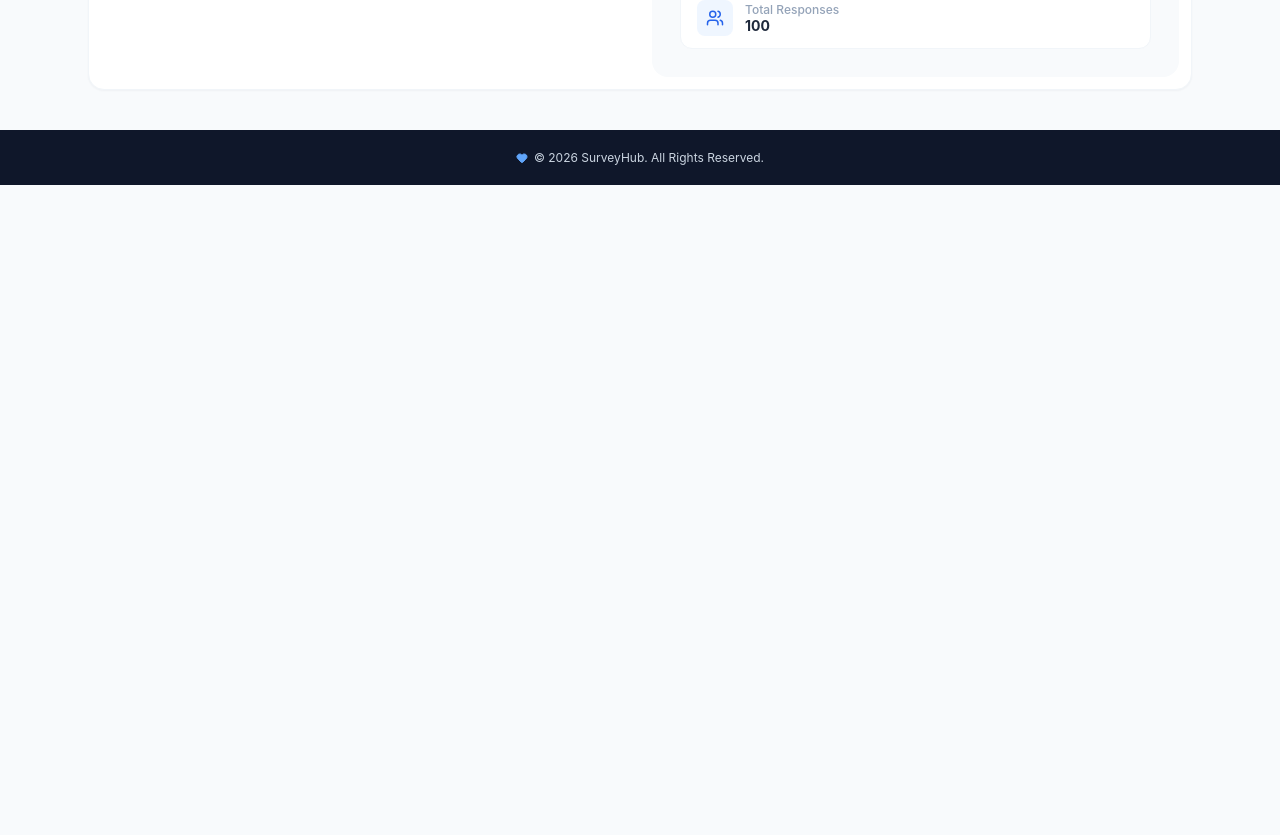
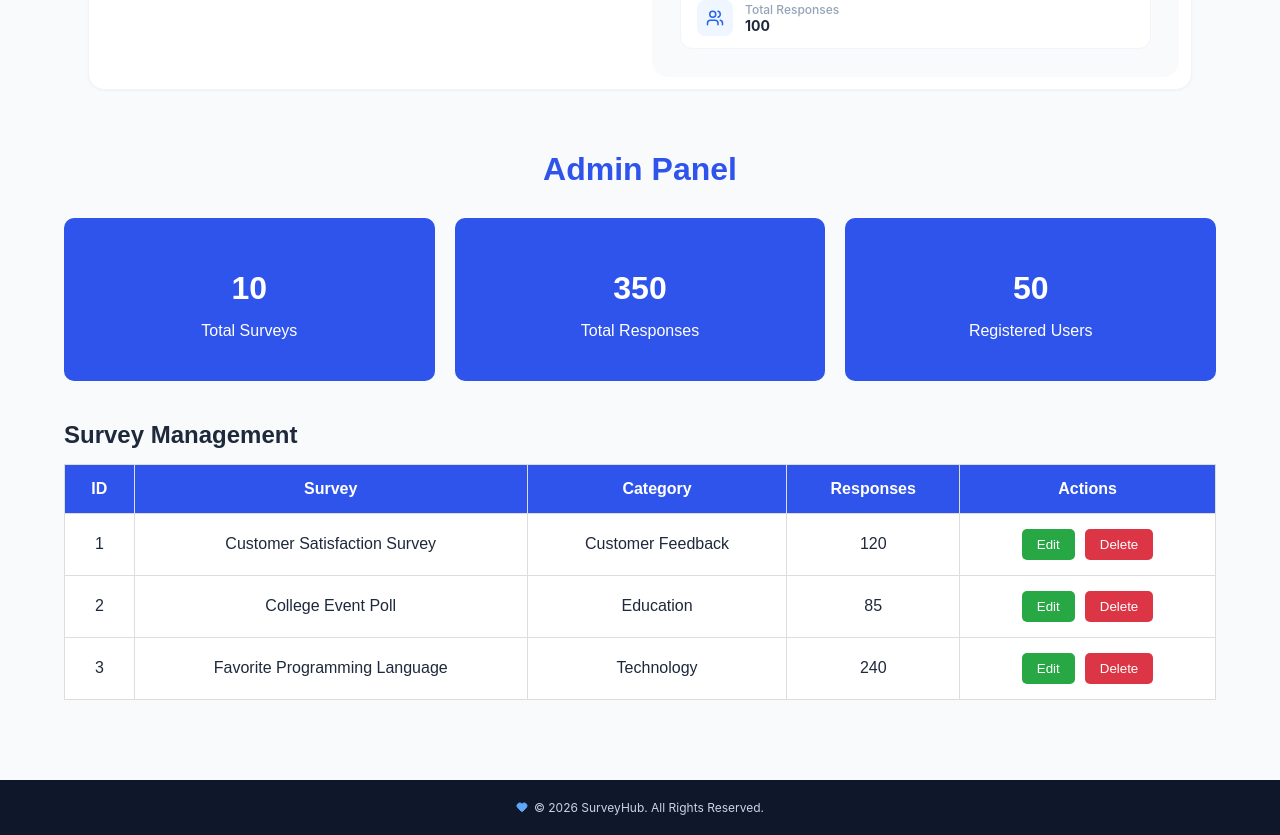
Before and after one commit to shiwaniii/-Public-Survey-Poll-Platform, a React (Vite) app: page /admin in a window 1280 px wide. Shown: the part 760-1595 px from the top of the page. Before the commit the page ends 945 px from the top, so only its background shows below. Built offline with nearby package versions, Linux system fonts and the light colour scheme.

Commit message:
added admin

```diff
--- a/src/App.tsx
+++ b/src/App.tsx
@@ -329,6 +329,7 @@ import Footer from "./components/footer";
 import "./App.css";
 import Question from "./components/question";
 import Chart from "./components/chart";
+import AdminPage from "./components/admin";
 
 const App: React.FC = () => {
   return (
@@ -342,8 +343,9 @@ const App: React.FC = () => {
       <Routes>
         <Route path="/Navbar" element={<Navbar />} />
         <Route path="/Question" element={<Question/>} />
-        <Route path="/Chart" element={<Chart/>} />
+        {/* <Route path="/Chart" element={<Chart/>} /> */}
         <Route path="/survey/:id" element={<SurveyForm/>} />
+        <Route path="/admin" element={<AdminPage />} />
       </Routes>
 
       <Footer />
--- /dev/null
+++ b/src/components/admin.tsx
@@ -0,0 +1,79 @@
+import React from "react";
+import "../style/admin.css";
+
+function AdminPage() {
+  const surveys = [
+    {
+      id: 1,
+      title: "Customer Satisfaction Survey",
+      category: "Customer Feedback",
+      responses: 120,
+    },
+    {
+      id: 2,
+      title: "College Event Poll",
+      category: "Education",
+      responses: 85,
+    },
+    {
+      id: 3,
+      title: "Favorite Programming Language",
+      category: "Technology",
+      responses: 240,
+    },
+  ];
+
+  return (
+    <div className="admin-container">
+      <h1>Admin Panel</h1>
+
+      <div className="cards">
+        <div className="card">
+          <h2>10</h2>
+          <p>Total Surveys</p>
+        </div>
+
+        <div className="card">
+          <h2>350</h2>
+          <p>Total Responses</p>
+        </div>
+
+        <div className="card">
+          <h2>50</h2>
+          <p>Registered Users</p>
+        </div>
+      </div>
+
+      <h2 className="table-title">Survey Management</h2>
+
+      <table>
+        <thead>
+          <tr>
+            <th>ID</th>
+            <th>Survey</th>
+            <th>Category</th>
+            <th>Responses</th>
+            <th>Actions</th>
+          </tr>
+        </thead>
+
+        <tbody>
+          {surveys.map((survey) => (
+            <tr key={survey.id}>
+              <td>{survey.id}</td>
+              <td>{survey.title}</td>
+              <td>{survey.category}</td>
+              <td>{survey.responses}</td>
+              <td>
+                <button className="edit">Edit</button>
+                <button className="delete">Delete</button>
+              </td>
+            </tr>
+          ))}
+        </tbody>
+      </table>
+    </div>
+  );
+}
+
+export default AdminPage;
--- a/src/main.tsx
+++ b/src/main.tsx
@@ -4,10 +4,14 @@ import './index.css'
 import App from './App.tsx'
 import { BrowserRouter } from 'react-router-dom'
 
+
 createRoot(document.getElementById('root')!).render(
   <StrictMode>
     <BrowserRouter>
+    <>
     <App />
+  </>
     </BrowserRouter>
-  </StrictMode>,
+  </StrictMode>
+
 )
--- /dev/null
+++ b/src/style/admin.css
@@ -0,0 +1,97 @@
+*admin{
+  margin: 0;
+  padding: 0;
+  box-sizing: border-box;
+}
+
+.admin-container {
+  width: 90%;
+  margin: 40px auto;
+  font-family: Arial, sans-serif;
+}
+
+.admin-container h1 {
+  text-align: center;
+  margin-bottom: 30px;
+  color: #2f54eb;
+}
+
+.cards {
+  display: flex;
+  justify-content: space-between;
+  gap: 20px;
+  margin-bottom: 40px;
+}
+
+.card {
+  flex: 1;
+  background: #2f54eb;
+  color: white;
+  text-align: center;
+  padding: 25px;
+  border-radius: 10px;
+}
+
+.card h2 {
+  font-size: 32px;
+  margin-bottom: 10px;
+}
+
+.table-title {
+  margin-bottom: 15px;
+}
+
+table {
+  width: 100%;
+  border-collapse: collapse;
+  background: #fff;
+}
+
+table th,
+table td {
+  padding: 15px;
+  border: 1px solid #ddd;
+  text-align: center;
+}
+
+table th {
+  background: #2f54eb;
+  color: white;
+}
+
+.edit,
+.delete {
+  padding: 8px 15px;
+  border: none;
+  color: white;
+  border-radius: 5px;
+  cursor: pointer;
+  margin: 0 5px;
+}
+
+.edit {
+  background: #28a745;
+}
+
+.delete {
+  background: #dc3545;
+}
+
+.edit:hover {
+  background: #218838;
+}
+
+.delete:hover {
+  background: #c82333;
+}
+
+@media (max-width: 768px) {
+  .cards {
+    flex-direction: column;
+  }
+
+  table {
+    display: block;
+    overflow-x: auto;
+  }
+}
```
Also changed, not shown: 1 other file (tests, documents, lock files or other folders).
